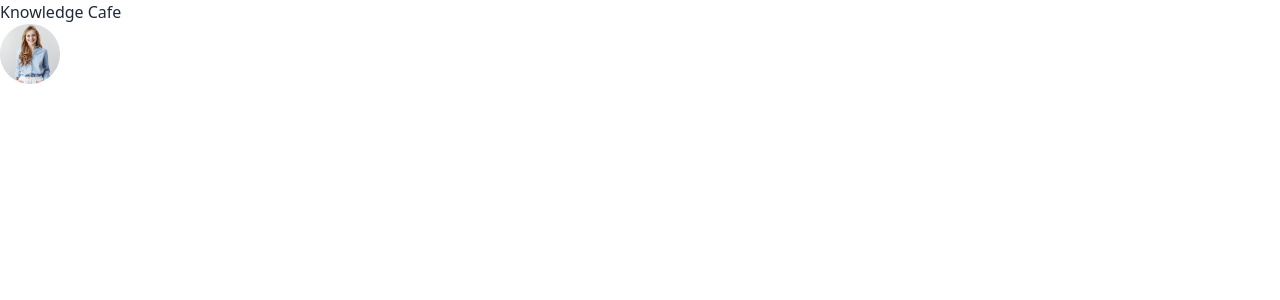
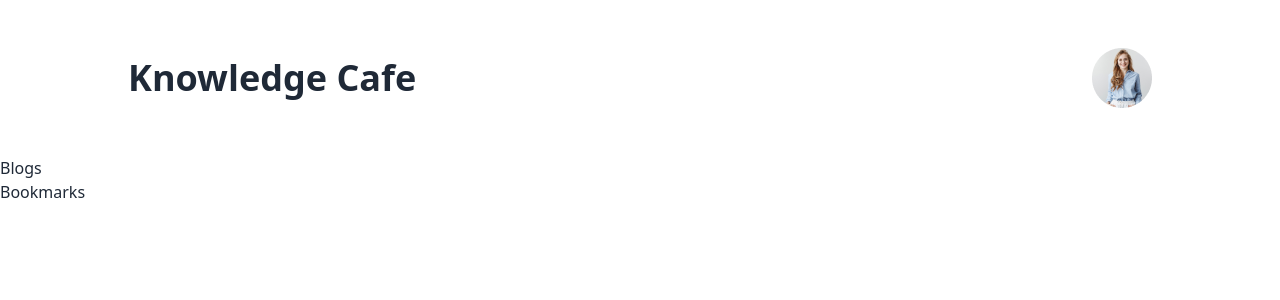
Before and after one commit to Nahid-Mahmud/practice-knoledge-pannel, a React (Vite) app: page / in a window 1280 px wide. Shown: the top 300 px of the page. Built offline with nearby package versions, Linux system fonts and the light colour scheme.

Commit message:
Header completed . Blogs and bookmarks component created

```diff
--- a/src/App.jsx
+++ b/src/App.jsx
@@ -1,17 +1,30 @@
-import { useState } from 'react'
-import reactLogo from './assets/react.svg'
-import viteLogo from '/vite.svg'
-import './App.css'
-import Header from './Components/Header/Header'
+import "./App.css";
+import Header from "./Components/Header/Header";
+import Blogs from "./Components/Blogs/Blogs";
+import Bookmarks from "./Components/Bookmarks/Bookmarks";
 
 function App() {
-  const [count, setCount] = useState(0)
-
   return (
     <>
       <Header></Header>
+      <div>
+        <Blogs></Blogs>
+        <Bookmarks></Bookmarks>
+      </div>
     </>
-  )
+  );
 }
 
-export default App
+export default App;
+
+// https://raw.githubusercontent.com/Nahid-Mahmud/practice-knoledge-pannel/main/data.json
+
+// https://i.ibb.co/7JbsZ3M/1.jpg
+// https://i.ibb.co/kQdSRZj/2.png
+// https://i.ibb.co/88hKChx/3.png
+// https://i.ibb.co/cxvnN2Q/4.jpg
+// https://i.ibb.co/fFSJLDY/boy1.png
+// https://i.ibb.co/MRbvq62/boy2.jpg
+// https://i.ibb.co/YWZ09bj/girl1.jpg
+// https://i.ibb.co/y6c5BRS/girl2.jpg
+// https://i.ibb.co/rHf9kvR/profile.png
--- /dev/null
+++ b/src/Components/Blogs/Blogs.jsx
@@ -0,0 +1,11 @@
+
+
+const Blogs = () => {
+    return (
+        <div>
+            Blogs
+        </div>
+    );
+};
+
+export default Blogs;
--- /dev/null
+++ b/src/Components/Bookmarks/Bookmarks.jsx
@@ -0,0 +1,10 @@
+
+const Bookmarks = () => {
+    return (
+        <div>
+            <p>Bookmarks</p>
+        </div>
+    );
+};
+
+export default Bookmarks;
--- a/src/Components/Header/Header.jsx
+++ b/src/Components/Header/Header.jsx
@@ -1,8 +1,8 @@
 import profilePhoto from "../../assets/images/profile.png"
 const Header = () => {
   return (
-    <div>
-      <p>Knowledge Cafe</p>
+    <div className="flex lg:max-w-[80vw] items-center mx-auto justify-between py-12">
+      <p className="font-bold text-4xl"> Knowledge Cafe</p>
       <img src={profilePhoto} alt="" />
     </div>
   );
```
Also changed, not shown: data.json (+6 -6 lines).
